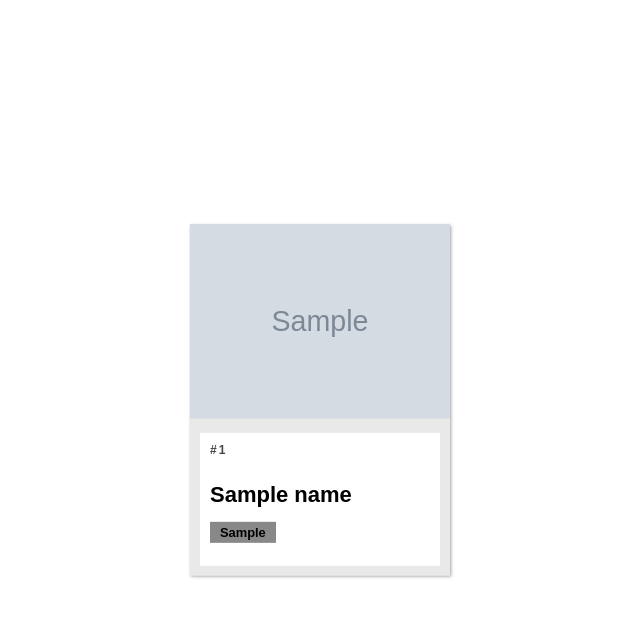
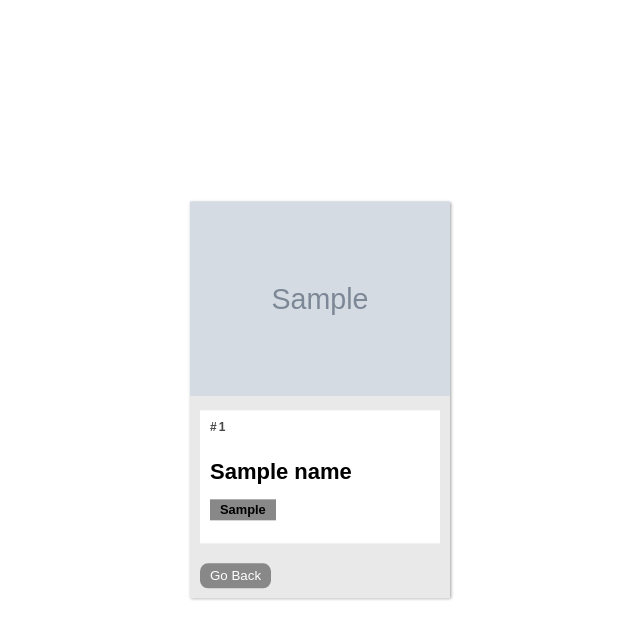
Before and after one commit to Astro-Dust/pokemon-API, a Flask app: template templates/chosen_pokemon.html in a window 1280 px wide. Shown: the top 639 px of the page, without its empty margins (320-960 px from the left). Run offline with Flask 3, Linux system fonts and the light colour scheme; the template is opened without the code that fills it: most values are stand-ins (such as "Sample title", 1, 10 or a date in 2020); grey boxes marked "Sample" are stand-in pictures.

Commit message:
criado botão de voltar

```diff
--- a/templates/chosen_pokemon.html
+++ b/templates/chosen_pokemon.html
@@ -18,6 +18,9 @@
                 <h3 style="background-color: {{ type_color }}; width: fit-content; padding: 3px 10px">{{ pokemon_type }}</h3>
             </div>
         </div>
+        <form action="{{ url_for('home') }}" method="post">
+            <input type="submit" value="Go Back" class="goBackBtn" style="background-color: {{ type_color }};">
+        </form>
     </div>
 </body>
 </html>
```
